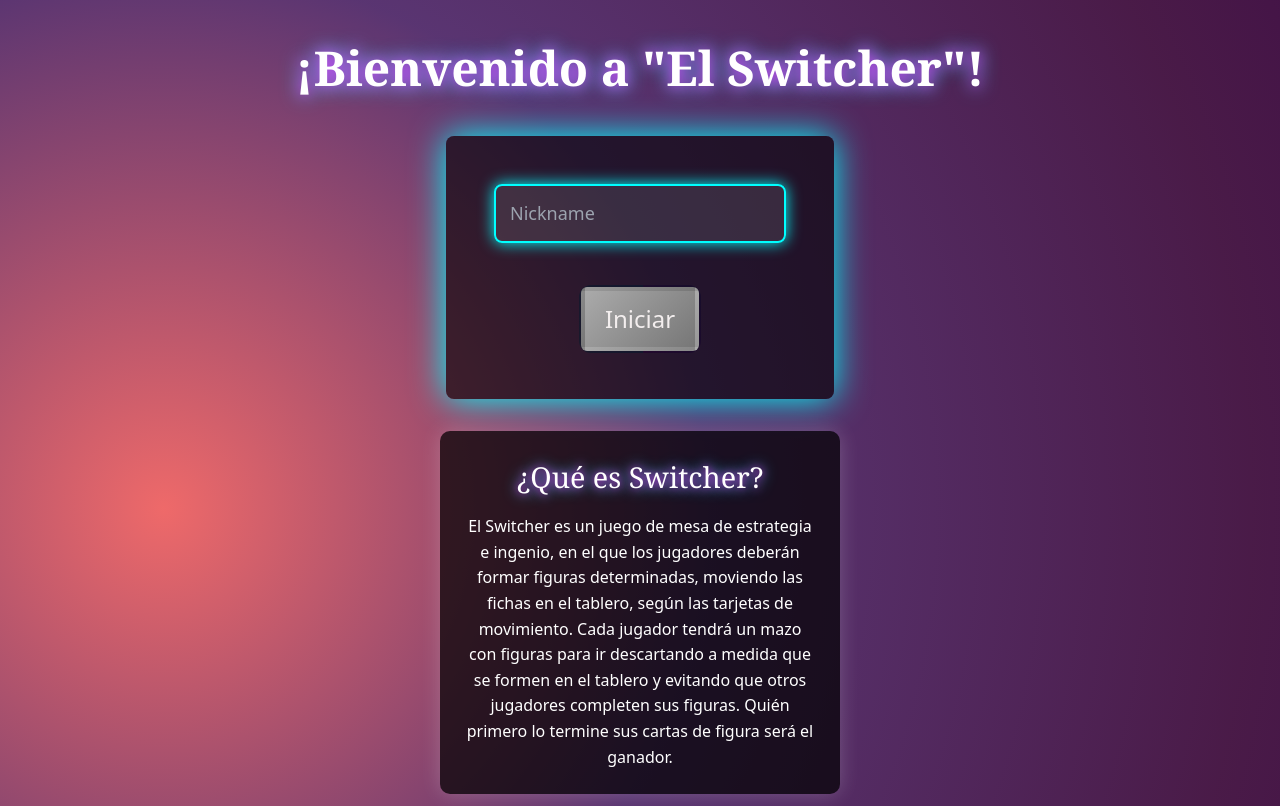
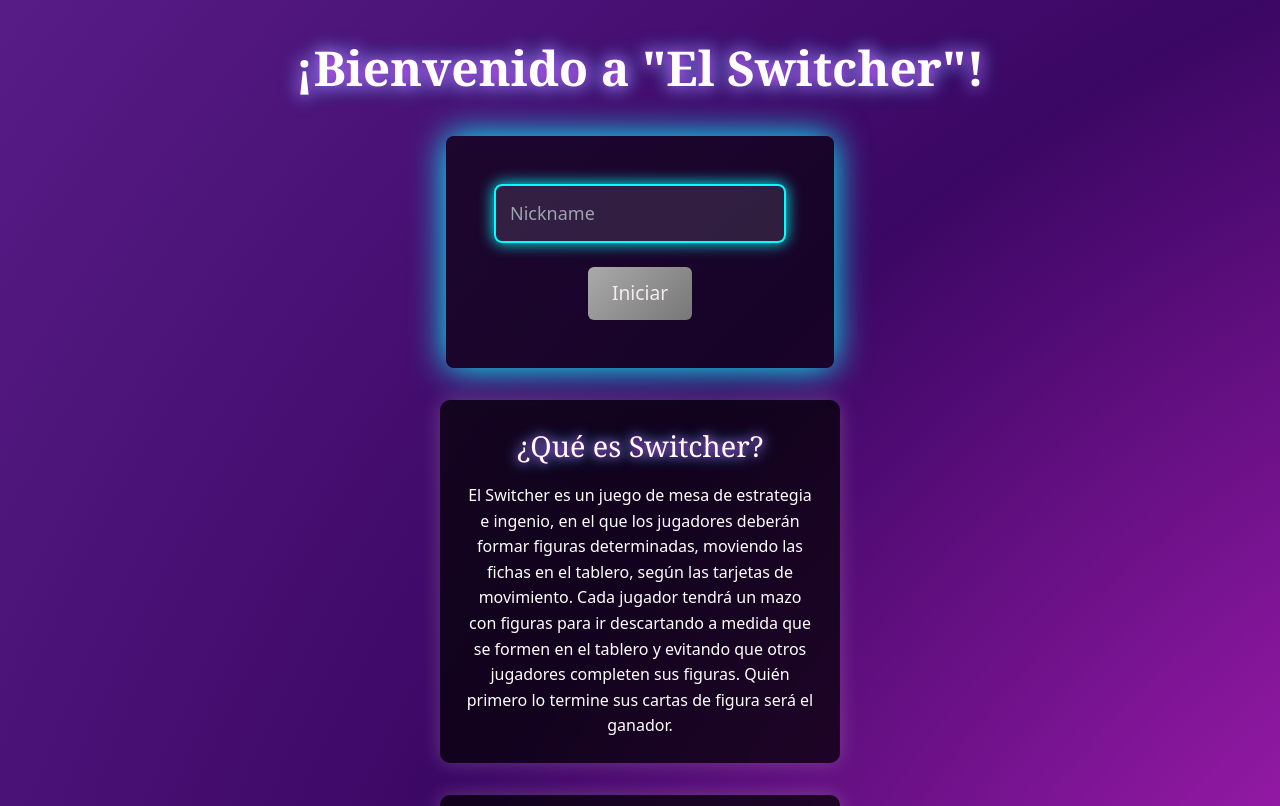
Before and after one commit to HoodedHackers/Frontend, a React (Vite) app: page / in a window 1280 px wide. Shown: the top 806 px of the page. Built offline with nearby package versions, Linux system fonts and the light colour scheme.

Commit message:
SWC-9 final tests ok

```diff
--- a/src/components/login/login.jsx
+++ b/src/components/login/login.jsx
@@ -10,9 +10,8 @@ const Login = () => {
 
   const manejarBotonInicioSesion = async (data) => {
     try {
-      const response = await fetch("http://127.0.0.1:8080/api/name", {
-        mode: "cors",
-        credentials: "include",
+      const response = await fetch("http://127.0.0.1:8000/api/name",
+      {
         method: "POST",
         headers: {
           "Content-Type": "application/json",
@@ -20,27 +19,31 @@ const Login = () => {
         body: JSON.stringify({ name: data.nickname }),
       });
 
+      // Verificar si hay respuesta y si es válida
       if (!response.ok) {
         const errorData = await response.json();
+        if (response.status === 400) {
+          throw new Error("El nombre de usuario no cumple con los requisitos.");
+        }
         throw new Error(errorData.detail || "Error en la respuesta del servidor");
       }
 
       const result = await response.json();
-      return result;
+      console.log('Nombre agregado:',result)
+      localStorage.setItem("nickname", data.nickname);
+      localStorage.setItem("identifier", result.identifier);
+      navigate("/Opciones");
     } catch (error) {
       setErrorMessage(error.message || "Error en la solicitud");
-      throw error;
+      console.error("Error durante la solicitud:", error);
     }
   };
+
 
   const onSubmit = async (data) => {
     setErrorMessage("");
     try {
-      const resultado = await manejarBotonInicioSesion(data);
-      console.log("Éxito:", resultado);
-
-      localStorage.setItem("nickname", data.nickname);
-      navigate("/Opciones");
+      await manejarBotonInicioSesion(data); // Llama a la función sin manejar navegación aquí
     } catch (error) {
       console.error("Error durante la solicitud:", error);
     }
--- a/src/components/login/login.module.css
+++ b/src/components/login/login.module.css
@@ -3,9 +3,8 @@
   margin: 0 auto;
   padding: 2rem;
   text-align: center;
-  background: radial-gradient(circle, rgba(231, 42, 42, 0.7), rgba(48, 2, 78, 0.8), rgba(54, 2, 52, 0.9), rgba(53, 2, 68, 1));
-  background-size: 200% 200%;
-  animation: neon-background 10s ease infinite;
+  background: radial-gradient(circle, #c084fc, #a21caf, #3b0764,#581c87);
+  background-size: 300% 300%; /* Mantiene el tamaño del gradiente */
   min-height: 100vh;
   display: flex;
   flex-direction: column;
@@ -19,12 +18,6 @@
   .root {
     padding: 1rem;
   }
-}
-
-@keyframes neon-background {
-  0% { background-position: 0% 50%; }
-  50% { background-position: 100% 50%; }
-  100% { background-position: 0% 50%; }
 }
 
 .title {
@@ -76,38 +69,17 @@
 .customButton {
   background: linear-gradient(135deg, #aaa, #777);
   color: #f3eeee;
-  padding: 10px 20px;
-  font-size: 1.5rem;
+  padding: 12px 24px;
+  font-size: 1.2rem;
   border-radius: 6px;
-  border: 4px solid transparent;
-  position: relative;
+  border: none;
   cursor: pointer;
-  margin-top: 20px;
-  transition: transform 0.4s ease, background 0.3s ease;
-}
-
-.customButton:before {
-  content: '';
-  position: absolute;
-  top: -6px;
-  left: -6px;
-  right: -6px;
-  bottom: -6px;
-  border-radius: 12px;
-  background: linear-gradient(45deg, #ff1eff, #00ffea, #0ff);
-  background-size: 400% 400%;
-  z-index: -1;
-  animation: border-flow 2.5s infinite;
-}
-
-@keyframes border-flow {
-  0% { background-position: 0%; }
-  100% { background-position: 300%; }
+  transition: background 0.3s ease, transform 0.3s ease;
 }
 
 .customButton:hover {
   background: linear-gradient(135deg, #ff1eff, #00ffea);
-  transform: scale(1.08);
+  transform: scale(1.05);
   box-shadow: 0 0 15px #ff1eff, 0 0 20px #00ffea;
 }
 
```
Also changed, not shown: 1 other file (tests, documents, lock files or other folders).
